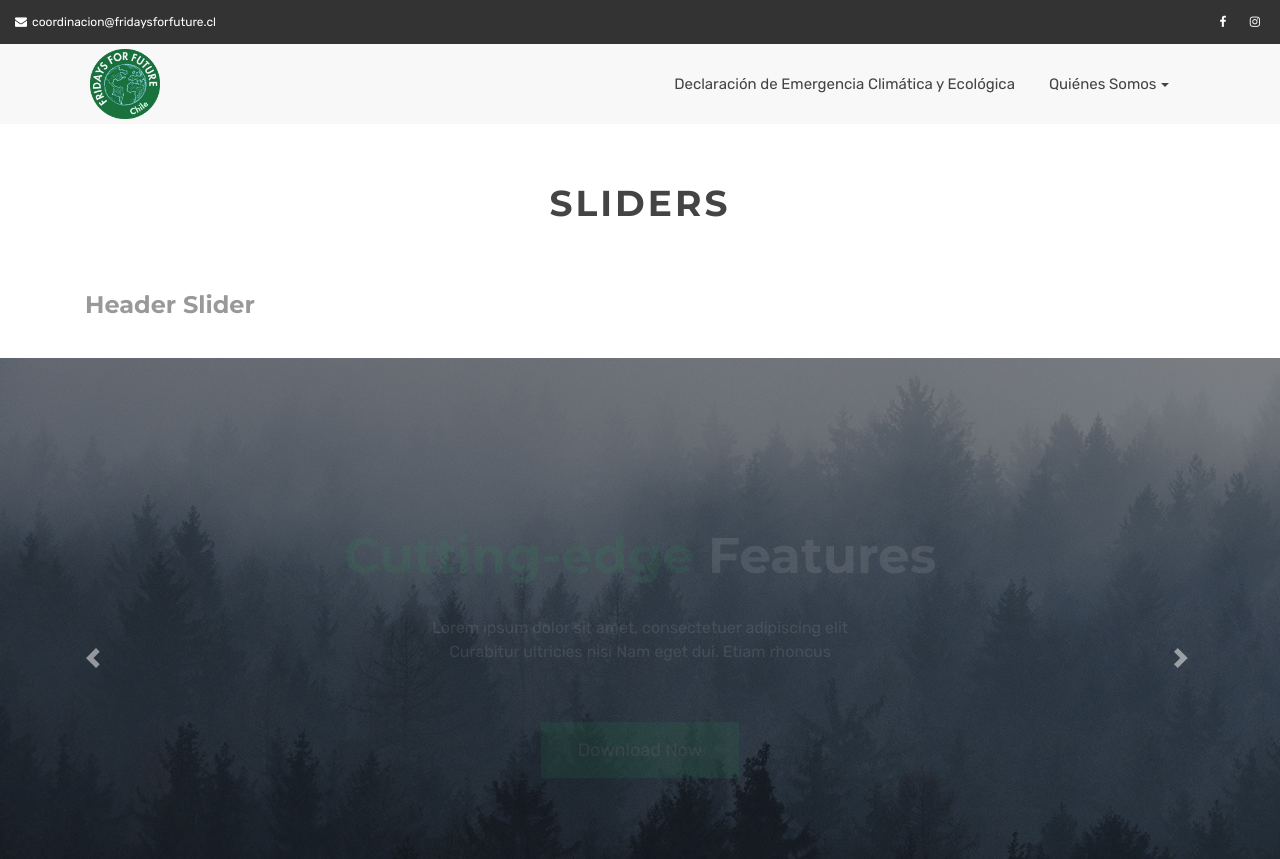
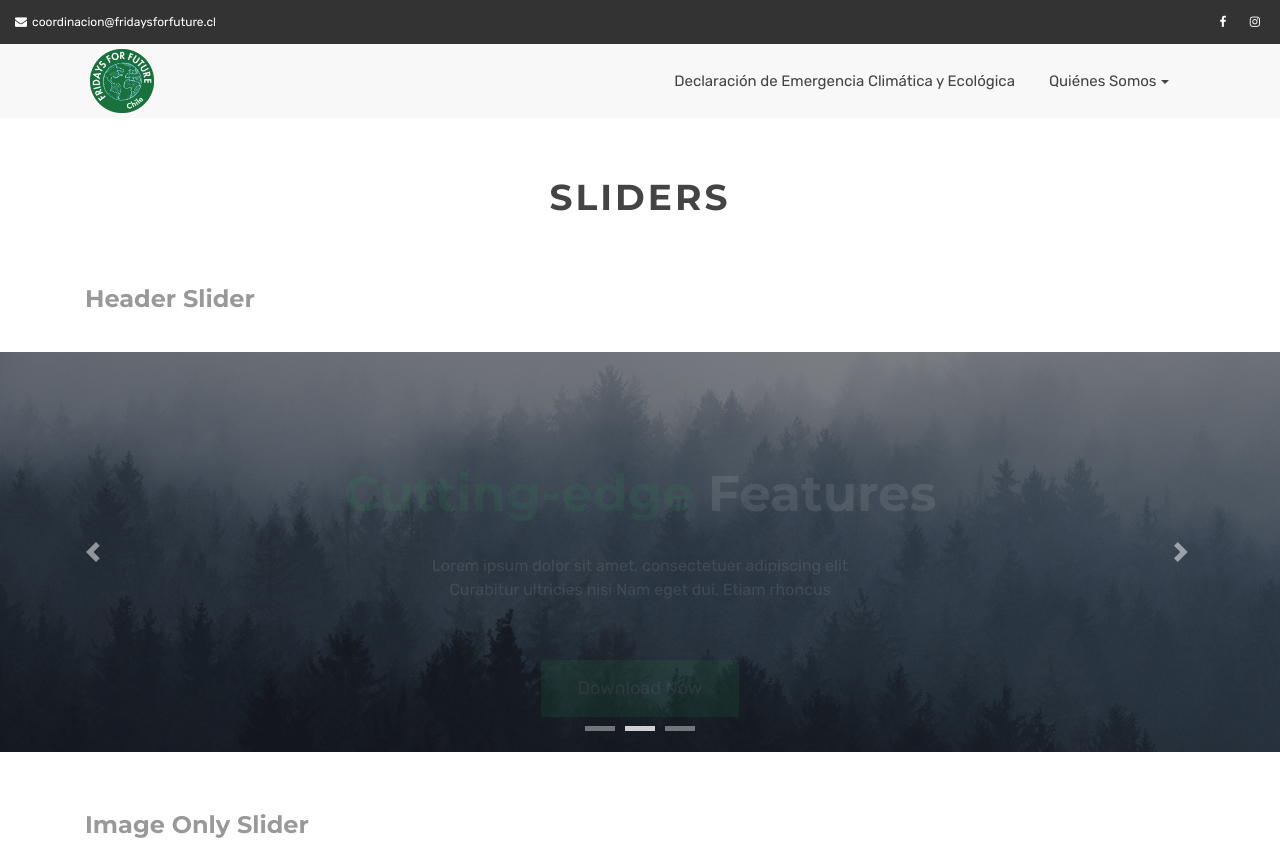
Before and after one commit to vags97/fff-webpage, a Jekyll site: the page built from sliders.html, in a window 1280 px wide. Shown: the top 859 px of the page. Built offline with Jekyll 4.4.1, drawn with Linux system fonts in a browser that asks for light colours; nearby versions of some CDN libraries; library files that are not in the unit come from our copies; grey boxes are pictures that could not be loaded.

Commit message:
slide icon

```diff
--- a/assets/css/main.css
+++ b/assets/css/main.css
@@ -706,7 +706,11 @@
 border:0;
 opacity:0.5}#carousel-area{background:#2c3e50}#carousel-area .btn-lg{margin:10px}
 #carousel-area .carousel-item img{
-	object-fit: cover;
+box-sizing: content-box;
+display: block;
+width: 100%;
+min-height: 180px;
+object-fit: cover;
 }
 #carousel-area .carousel-inner .active{opacity:1}#carousel-area .carousel-inner .active.left,#carousel-area .carousel-inner .active.right{left:0;
 opacity:0;
@@ -1089,7 +1093,10 @@
 letter-spacing:0px}
 html,body{height:100%;margin:0;
 overflow-x:hidden}
-img{width:auto; height: 100%;}.page-header{font-size:30px;
+img{max-width: 100%;
+
+height: auto;
+object-fit: cover;}.page-header{font-size:30px;
 font-weight:700;
 border:none;
 padding-top:50px;
```
